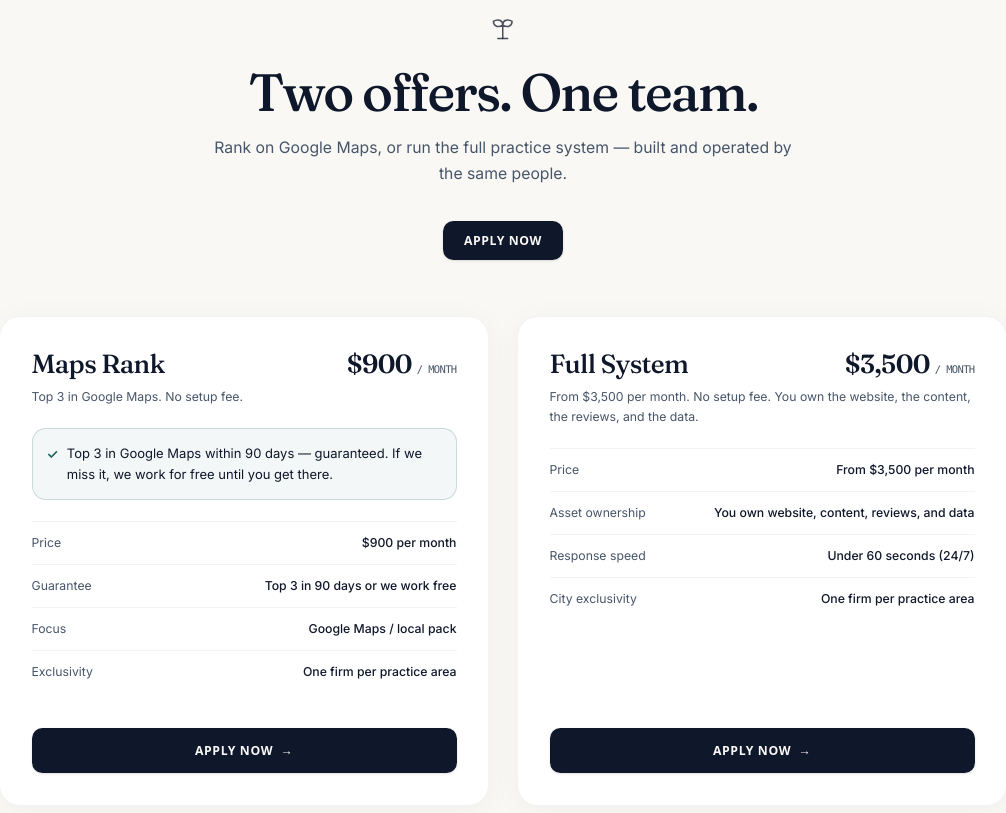
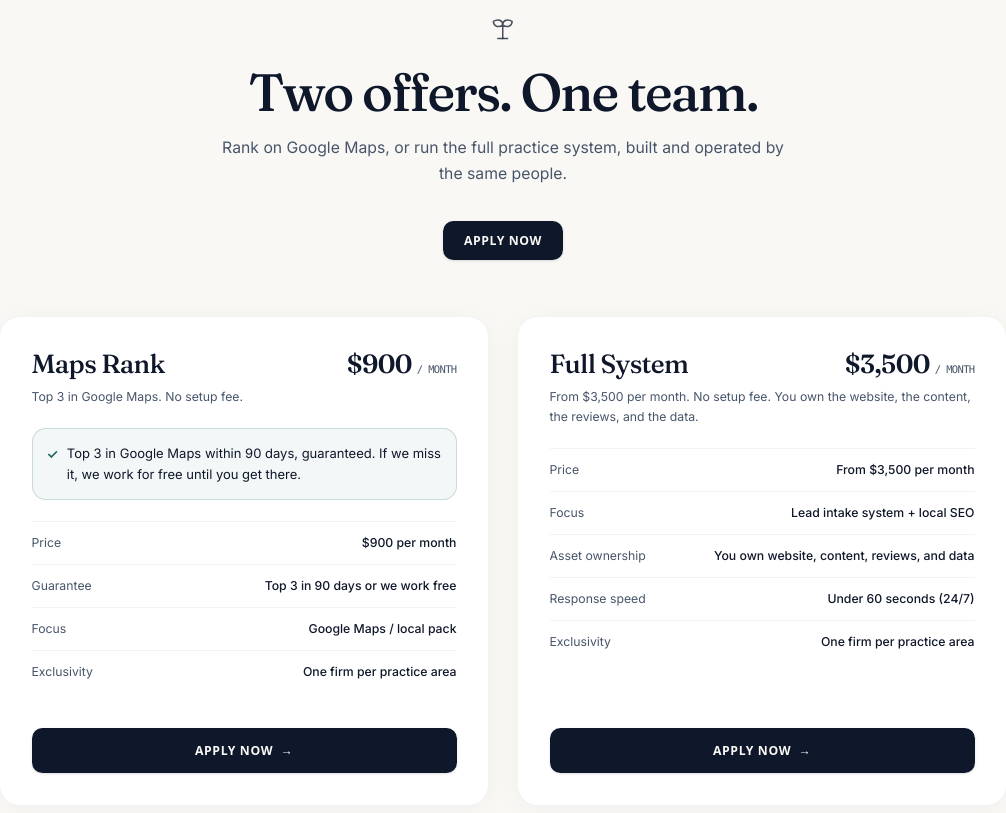
Before and after one commit to spectredad/Regicore, a Next.js app: page / in a window 1280 px wide. Shown: the part 4700-5513 px from the top of the page, without its empty margins (137-1143 px from the left). Built offline with nearby package versions, Linux system fonts and the light colour scheme.

Commit message:
Refine Pricing subheadline, guarantee punctuation, Focus row, and Exclusivity label

```diff
--- a/components/Pricing.tsx
+++ b/components/Pricing.tsx
@@ -36,7 +36,7 @@ export default function Pricing() {
         {/* Intro line */}
         <div className="reveal text-center mb-8 sm:mb-10 max-w-2xl mx-auto">
           <p className="text-base sm:text-lg text-muted leading-relaxed">
-            Rank on Google Maps, or run the full practice system — built and operated by the same people.
+            Rank on Google Maps, or run the full practice system, built and operated by the same people.
           </p>
         </div>
 
@@ -76,7 +76,7 @@ export default function Pricing() {
                 <div className="flex items-start gap-2.5">
                   <span className="text-teal font-bold shrink-0 mt-0.5">✓</span>
                   <span>
-                    Top 3 in Google Maps within 90 days — guaranteed. If we miss it, we work for free until you get there.
+                    Top 3 in Google Maps within 90 days, guaranteed. If we miss it, we work for free until you get there.
                   </span>
                 </div>
               </div>
@@ -143,6 +143,11 @@ export default function Pricing() {
                 </div>
 
                 <div className="py-3.5 flex items-center justify-between">
+                  <span className="text-muted">Focus</span>
+                  <span className="font-medium text-ink text-right">Lead intake system + local SEO</span>
+                </div>
+
+                <div className="py-3.5 flex items-center justify-between">
                   <span className="text-muted">Asset ownership</span>
                   <span className="font-medium text-ink text-right">You own website, content, reviews, and data</span>
                 </div>
@@ -153,7 +158,7 @@ export default function Pricing() {
                 </div>
 
                 <div className="py-3.5 flex items-center justify-between">
-                  <span className="text-muted">City exclusivity</span>
+                  <span className="text-muted">Exclusivity</span>
                   <span className="font-medium text-ink">One firm per practice area</span>
                 </div>
               </div>
```
